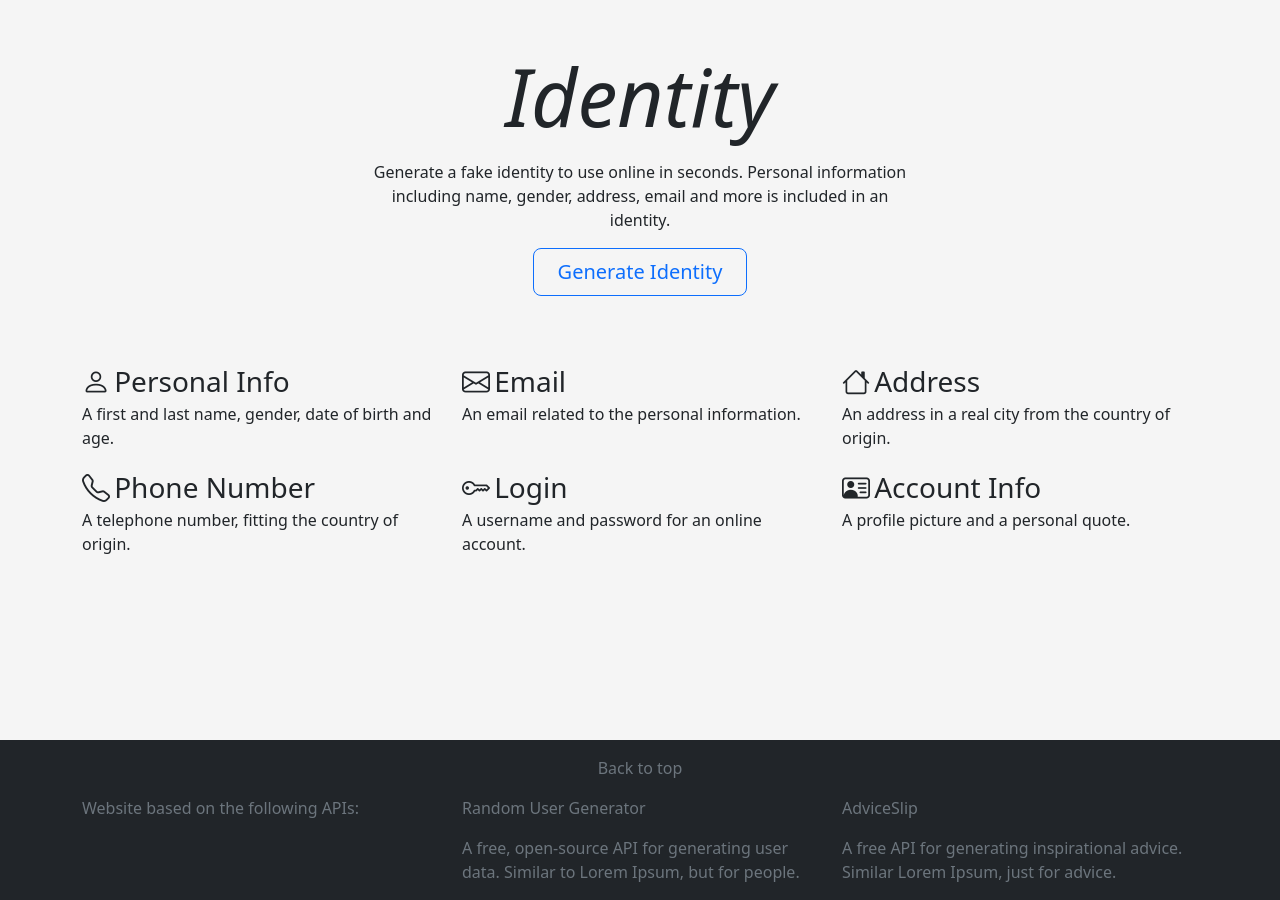
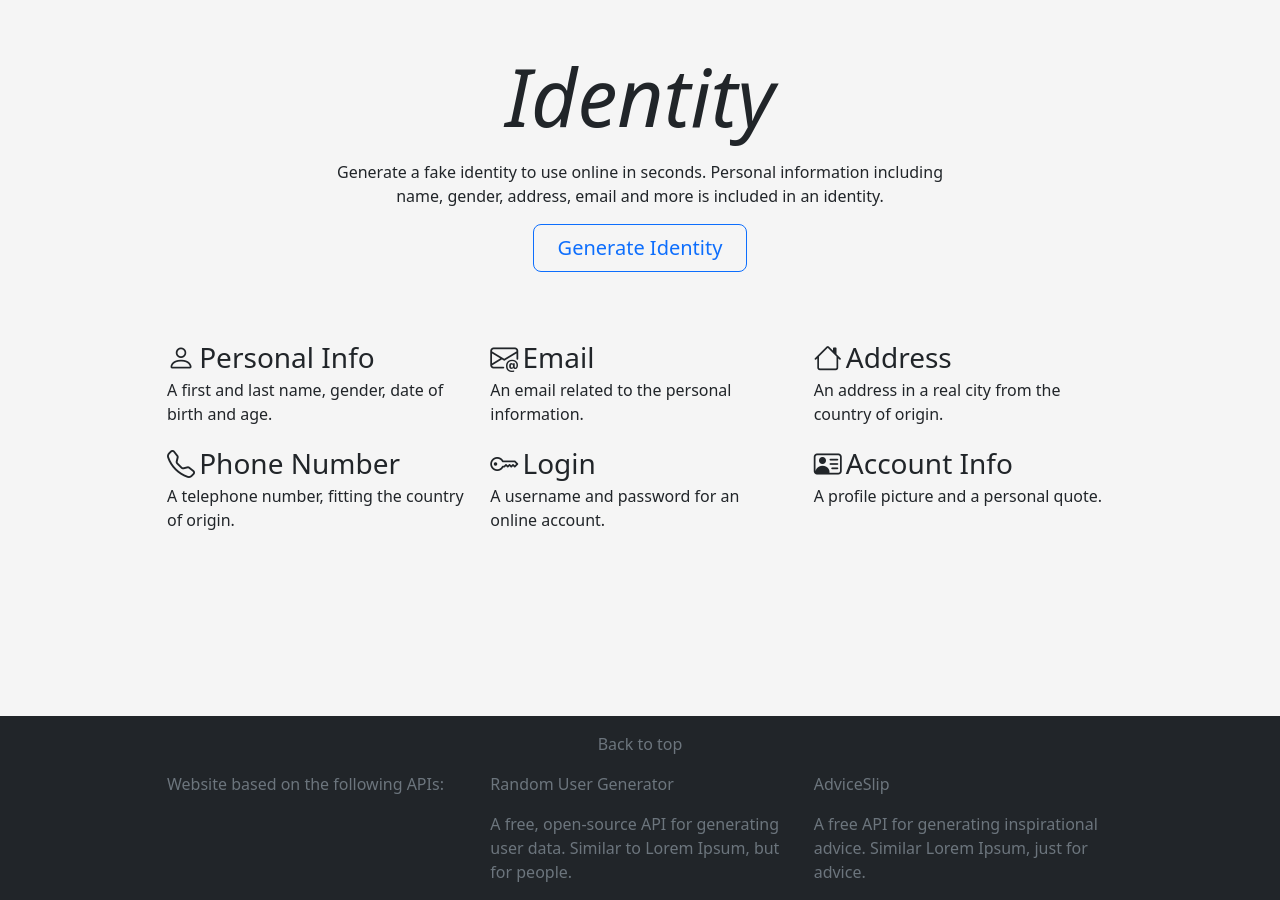
Before and after one commit to mbadzhev/identity, a Jekyll site: the page built from index.html, in a window 1280 px wide. Built offline with Jekyll 4.4.1, drawn with Linux system fonts in a browser that asks for light colours.

Commit message:
Modify container class to be smaller

```diff
--- a/_sass/main.scss
+++ b/_sass/main.scss
@@ -1,3 +1,9 @@
+@media (min-width: 1200px) {
+    .container{
+        max-width: 970px;
+    }
+}
+
 body {
     background-color: whitesmoke;
 }
--- a/index.html
+++ b/index.html
@@ -7,7 +7,7 @@ title: "Home"
 
         <div class="text-center">
             <h1 class="display-1 fst-italic mb-3">Identity</h1>
-            <div class="col-lg-6 mx-auto">
+            <div class="col-lg-8 mx-auto">
                 <p class="">Generate a fake identity to use online in seconds.
                     Personal information including name, gender, address, email and more is included in an identity.</p>
                 <div class="d-grid d-sm-flex justify-content-sm-center">
@@ -25,7 +25,7 @@ title: "Home"
                 <p>A first and last name, gender, date of birth and age.</p>
             </div>
             <div class="col">
-                <i class="bi bi-envelope fs-3"></i>
+                <i class="bi bi-envelope-at fs-3"></i>
                 <span class="fs-3">Email</span>
                 <p>An email related to the personal information.</p>
             </div>
```
